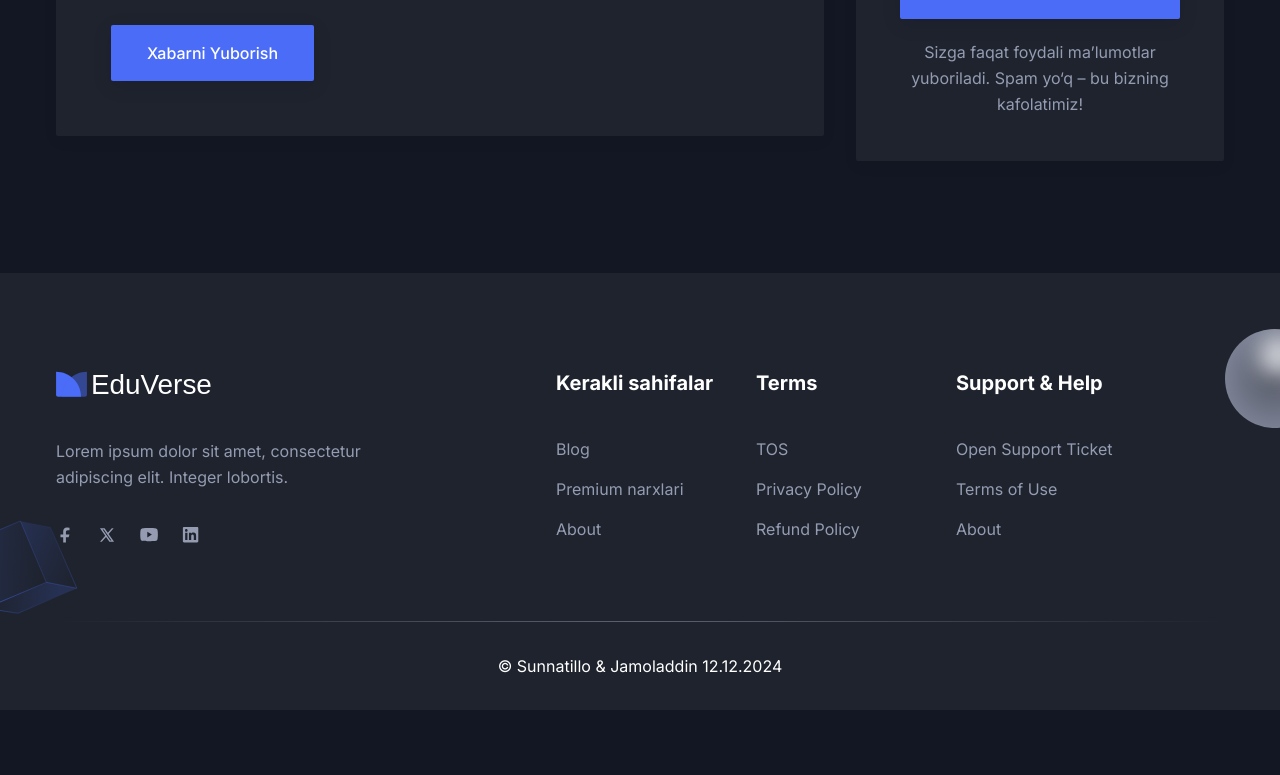
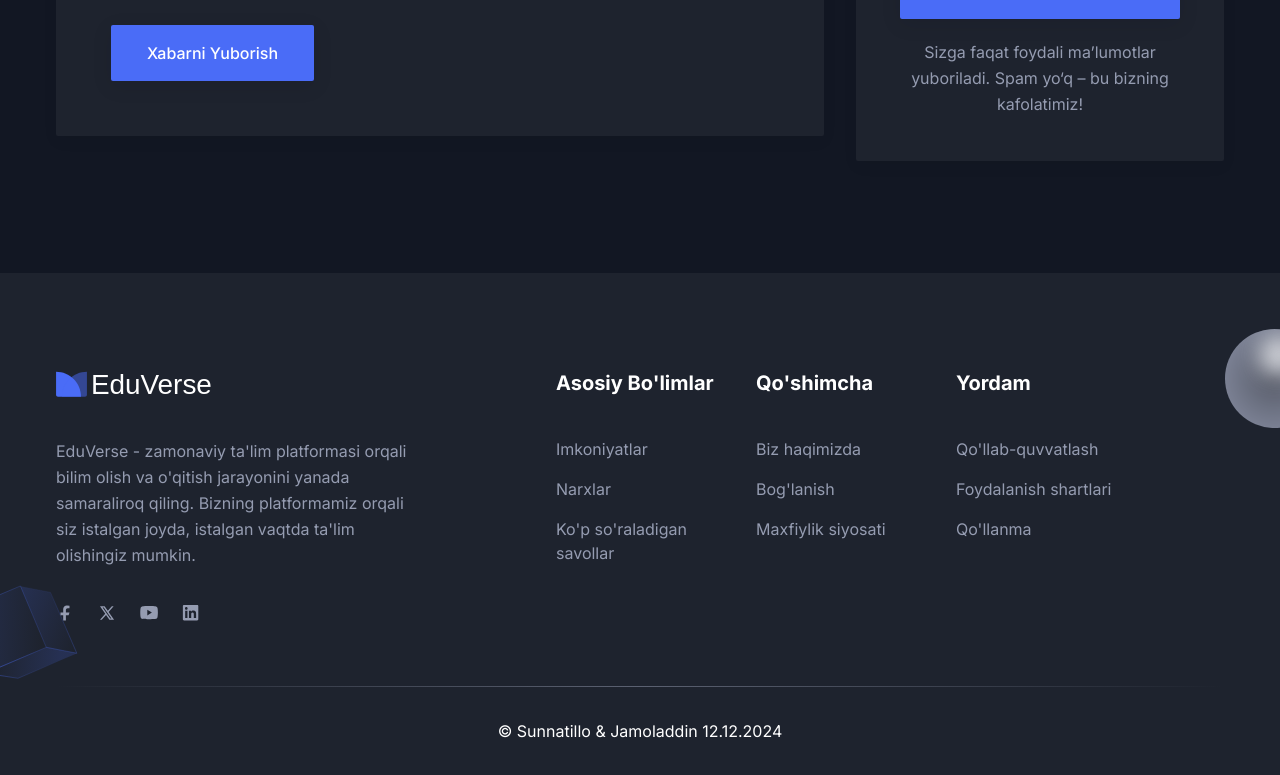
Before and after one commit to SunnatilloDev/learnify-frontend, a Next.js app: page / in a window 1280 px wide. Shown: the part 5682-6457 px from the top of the page. Before the commit the page ends 6392 px from the top, so only its background shows below. Built offline with nearby package versions, Linux system fonts and the light colour scheme.

Commit message:
footer updated

```diff
--- a/src/components/Footer/index.tsx
+++ b/src/components/Footer/index.tsx
@@ -27,8 +27,7 @@ const Footer = () => {
                   />
                 </Link>
                 <p className="mb-9 text-base leading-relaxed text-body-color dark:text-body-color-dark">
-                  Lorem ipsum dolor sit amet, consectetur adipiscing elit.
-                  Integer lobortis.
+                  EduVerse - zamonaviy ta'lim platformasi orqali bilim olish va o'qitish jarayonini yanada samaraliroq qiling. Bizning platformamiz orqali siz istalgan joyda, istalgan vaqtda ta'lim olishingiz mumkin.
                 </p>
                 <div className="flex items-center">
                   <a
@@ -112,15 +111,15 @@ const Footer = () => {
             <div className="w-full px-4 sm:w-1/2 md:w-1/2 lg:w-2/12 xl:w-2/12">
               <div className="mb-12 lg:mb-16">
                 <h2 className="mb-10 text-xl font-bold text-black dark:text-white">
-                  Kerakli sahifalar
+                  Asosiy Bo'limlar
                 </h2>
                 <ul>
                   <li>
                     <Link
-                      href="/blog"
+                      href="/features"
                       className="mb-4 inline-block text-base text-body-color duration-300 hover:text-primary dark:text-body-color-dark dark:hover:text-primary"
                     >
-                      Blog
+                      Imkoniyatlar
                     </Link>
                   </li>
                   <li>
@@ -128,15 +127,15 @@ const Footer = () => {
                       href="/pricing"
                       className="mb-4 inline-block text-base text-body-color duration-300 hover:text-primary dark:text-body-color-dark dark:hover:text-primary"
                     >
-                      Premium narxlari
+                      Narxlar
                     </Link>
                   </li>
                   <li>
                     <Link
-                      href="/about"
+                      href="/faq"
                       className="mb-4 inline-block text-base text-body-color duration-300 hover:text-primary dark:text-body-color-dark dark:hover:text-primary"
                     >
-                      About
+                      Ko'p so'raladigan savollar
                     </Link>
                   </li>
                 </ul>
@@ -146,65 +145,65 @@ const Footer = () => {
             <div className="w-full px-4 sm:w-1/2 md:w-1/2 lg:w-2/12 xl:w-2/12">
               <div className="mb-12 lg:mb-16">
                 <h2 className="mb-10 text-xl font-bold text-black dark:text-white">
-                  Terms
+                  Qo'shimcha
                 </h2>
                 <ul>
                   <li>
                     <Link
-                      href="/"
+                      href="/about"
                       className="mb-4 inline-block text-base text-body-color duration-300 hover:text-primary dark:text-body-color-dark dark:hover:text-primary"
                     >
-                      TOS
+                      Biz haqimizda
                     </Link>
                   </li>
                   <li>
                     <Link
-                      href="/"
+                      href="/contact"
                       className="mb-4 inline-block text-base text-body-color duration-300 hover:text-primary dark:text-body-color-dark dark:hover:text-primary"
                     >
-                      Privacy Policy
+                      Bog'lanish
                     </Link>
                   </li>
                   <li>
                     <Link
-                      href="/"
+                      href="/privacy"
                       className="mb-4 inline-block text-base text-body-color duration-300 hover:text-primary dark:text-body-color-dark dark:hover:text-primary"
                     >
-                      Refund Policy
+                      Maxfiylik siyosati
                     </Link>
                   </li>
                 </ul>
               </div>
             </div>
 
-            <div className="w-full px-4 md:w-1/2 lg:w-4/12 xl:w-3/12">
+            <div className="w-full px-4 sm:w-1/2 md:w-1/2 lg:w-2/12 xl:w-2/12">
               <div className="mb-12 lg:mb-16">
                 <h2 className="mb-10 text-xl font-bold text-black dark:text-white">
-                  Support & Help
+                  Yordam
                 </h2>
                 <ul>
                   <li>
                     <Link
-                      href="/contact"
+                      href="/support"
                       className="mb-4 inline-block text-base text-body-color duration-300 hover:text-primary dark:text-body-color-dark dark:hover:text-primary"
                     >
-                      Open Support Ticket
+                      Qo'llab-quvvatlash
                     </Link>
                   </li>
                   <li>
                     <Link
-                      href="/"
+                      href="/terms"
                       className="mb-4 inline-block text-base text-body-color duration-300 hover:text-primary dark:text-body-color-dark dark:hover:text-primary"
                     >
-                      Terms of Use
+                      Foydalanish shartlari
                     </Link>
                   </li>
                   <li>
                     <Link
-                      href="/about"
+                      href="/guide"
                       className="mb-4 inline-block text-base text-body-color duration-300 hover:text-primary dark:text-body-color-dark dark:hover:text-primary"
                     >
-                      About
+                      Qo'llanma
                     </Link>
                   </li>
                 </ul>
```
